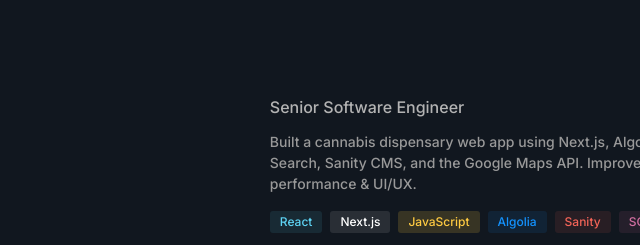
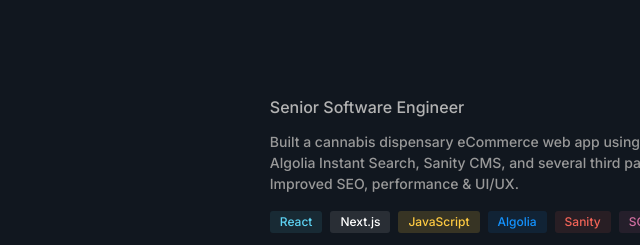
Before and after one commit to AceGK/portfolio-2024, a Next.js app: page / in a window 1280 px wide. Shown: the part 880-1125 px from the top of the page, without its empty margins (640-1280 px from the left). Built offline with nearby package versions, Linux system fonts and the light colour scheme.

Commit message:
Update page.js

```diff
--- a/app/page.js
+++ b/app/page.js
@@ -32,7 +32,7 @@ export default function Home() {
                 title="Purple Lotus"
                 subtitle="Senior Software Engineer"
                 href="https://purplelotus.vercel.app/"
-                body="Built a cannabis dispensary web app using Next.js, Algolia Instant Search, Sanity CMS, and the Google Maps API. Improved SEO, performance & UI/UX."
+                body="Built a cannabis dispensary eCommerce web app using Next.js, Algolia Instant Search, Sanity CMS, and several third party APIs. Improved SEO, performance & UI/UX."
                 tags={["React", "Next.js", "JavaScript", "Algolia", "Sanity", "SCSS"]}
               />
             </li>
```
